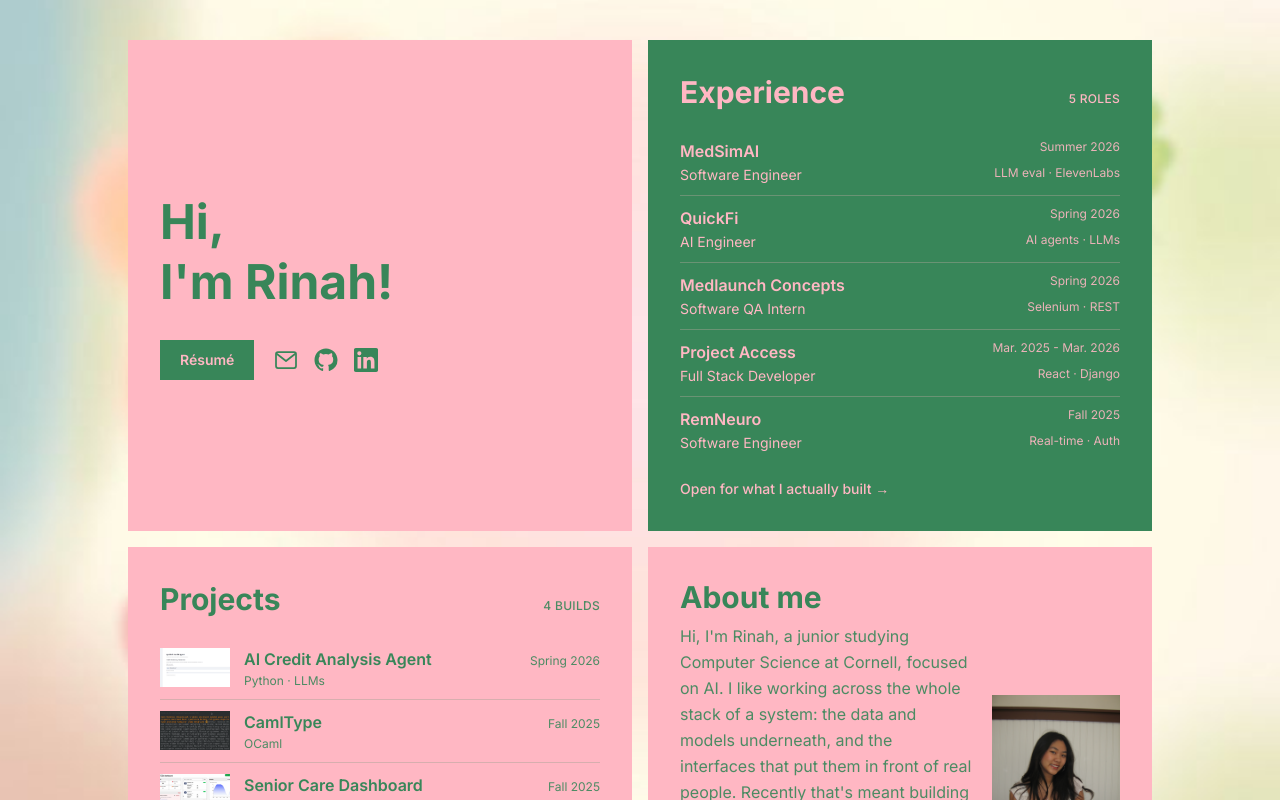
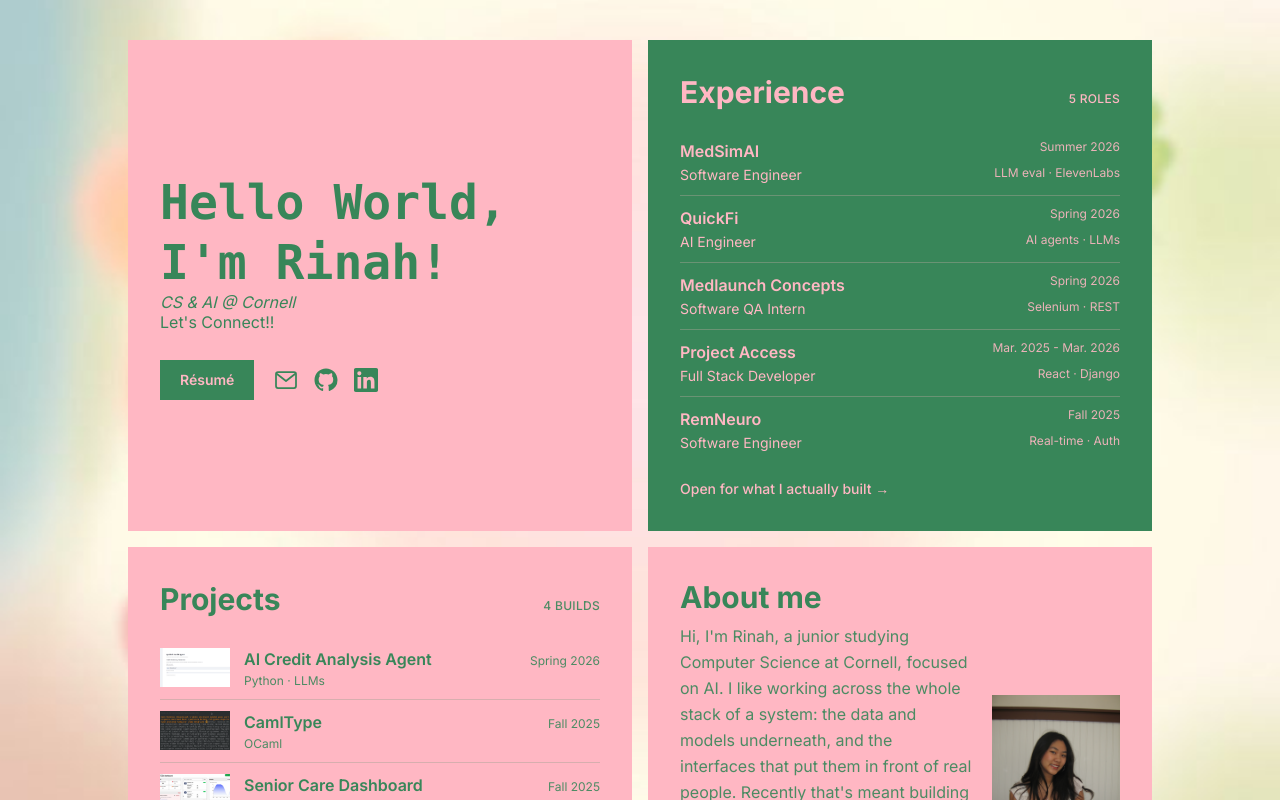
Before and after one commit to rinahz/Rinahs-Portfolio, a Next.js app: page / in a window 1280 px wide. Shown: the top 800 px of the page. Built offline with nearby package versions, Linux system fonts and the light colour scheme.

Commit message:
update header

```diff
--- a/app/components/PortfolioGrid.tsx
+++ b/app/components/PortfolioGrid.tsx
@@ -1,6 +1,6 @@
 "use client";
 
-import { useState } from "react";
+import { useEffect, useState } from "react";
 import Image from "next/image";
 import { AnimatePresence, motion } from "framer-motion";
 import { CloseIcon, GithubIcon, LinkedinIcon, MailIcon } from "./icons";
@@ -119,6 +119,54 @@ const projects = [
 const tileTransition = { duration: 0.5, ease: [0.4, 0, 0.2, 1] as const };
 const EMAIL = "rxz4@cornell.edu";
 
+function TypewriterHeadline({ lines }: { lines: string[] }) {
+  const [lineIndex, setLineIndex] = useState(0);
+  const [charIndex, setCharIndex] = useState(0);
+
+  useEffect(() => {
+    if (lineIndex >= lines.length) return;
+    const currentLine = lines[lineIndex];
+
+    if (charIndex < currentLine.length) {
+      const timeout = setTimeout(() => setCharIndex((c) => c + 1), 60);
+      return () => clearTimeout(timeout);
+    }
+
+    if (lineIndex < lines.length - 1) {
+      const timeout = setTimeout(() => {
+        setLineIndex((l) => l + 1);
+        setCharIndex(0);
+      }, 250);
+      return () => clearTimeout(timeout);
+    }
+  }, [charIndex, lineIndex, lines]);
+
+  const finished = lineIndex >= lines.length - 1 && charIndex >= lines[lines.length - 1].length;
+
+  return (
+    <>
+      {lines.map((line, i) => {
+        const isPast = i < lineIndex;
+        const isCurrent = i === lineIndex;
+        const text = isPast ? line : isCurrent ? line.slice(0, charIndex) : "";
+        const showCursor = isCurrent && !finished;
+
+        return (
+          <p key={i} className="font-mono text-5xl md:text-5xl font-bold text-green leading-tight">
+            {text}
+            {showCursor && (
+              <span
+                aria-hidden="true"
+                className="ml-1 inline-block h-[0.85em] w-[3px] translate-y-[0.08em] bg-green animate-caret-blink"
+              />
+            )}
+          </p>
+        );
+      })}
+    </>
+  );
+}
+
 type ExpandedKey = "experience" | "about" | "projects" | null;
 
 const OTHER_ORDER: Exclude<ExpandedKey, null>[] = ["experience", "projects", "about"];
@@ -169,9 +217,12 @@ export default function PortfolioGrid() {
           expandedKey ? "md:col-start-1 md:row-start-2" : "md:col-start-1 md:row-start-1"
         }`}
       >
-        <p className="text-5xl md:text-5xl font-bold text-green leading-tight">Hi,</p>
-        <p className="text-5xl md:text-5xl font-bold text-green leading-tight">
-          I&apos;m Rinah!
+        <TypewriterHeadline lines={["Hello World,", "I'm Rinah!"]} />
+        <p className="text-med md:text-med italic text-green leading-tight">
+          CS & AI @ Cornell
+        </p>
+        <p className="text-med md:text-med text-green leading-tight">
+          Let&apos;s Connect!!
         </p>
         {/* <p className="mt-3.5 max-w-[34ch] text-base leading-relaxed text-green/90">
           Junior in Computer Science &amp; AI at Cornell. I build full-stack systems and
--- a/app/globals.css
+++ b/app/globals.css
@@ -31,3 +31,16 @@ body {
   z-index: -1;
   background: url("/images/background.jpg") center center / cover no-repeat;
 }
+
+@keyframes caret-blink {
+  0%, 49% {
+    opacity: 1;
+  }
+  50%, 100% {
+    opacity: 0;
+  }
+}
+
+.animate-caret-blink {
+  animation: caret-blink 1s step-end infinite;
+}
```
